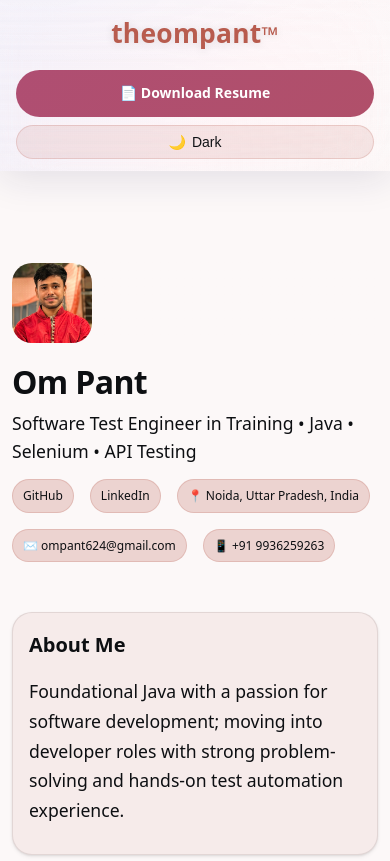
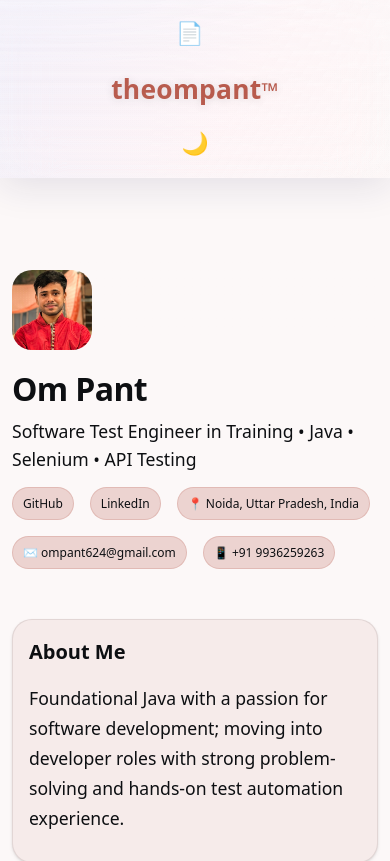
Before and after one commit to theompant/About-Me, a Next.js app: page / in a window 390 px wide. Shown: the top 861 px of the page. Built offline with nearby package versions, Linux system fonts and the light colour scheme; a web font is replaced by a local one.

Commit message:
updated tidbits

```diff
--- a/components/NavBar.tsx
+++ b/components/NavBar.tsx
@@ -20,29 +20,51 @@ export default function NavBar() {
   if (!mounted) {
     return (
       <nav className="liquid-glass nav-root">
+        <div className="nav-mobile-left mobile-only">
+          <a href="/resume.pdf" target="_blank" rel="noopener" className="resume-btn" aria-label="Download Resume">
+            📄
+          </a>
+        </div>
         <div className="nav-brand">
           <Link href="/" className="nav-logo">
             theompant<sup>™</sup>
           </Link>
         </div>
-        <div className="nav-actions">
-          <span style={{ fontSize: "14px", fontWeight: 500 }}>Theme</span>
+        <div className="nav-mobile-right mobile-only">
+          <button className="theme-btn" aria-label="Toggle theme">
+            <span>🌞</span>
+          </button>
         </div>
+        <div className="nav-actions desktop-only" />
       </nav>
     );
   }
 
   const effective = (theme === "system" ? systemTheme : theme) || "light";
+  const themeIcon = effective === "dark" ? "🌞" : "🌙";
 
   return (
     <nav className="liquid-glass nav-root">
+      {/* MOBILE: left icon */}
+      <div className="nav-mobile-left mobile-only">
+        <a href="/resume.pdf" target="_blank" rel="noopener" className="resume-btn" aria-label="Download Resume">
+          📄
+        </a>
+      </div>
+      {/* Branding (always left on desktop, centered on mobile) */}
       <div className="nav-brand">
         <Link href="/" className="nav-logo">
           theompant<sup>™</sup>
         </Link>
       </div>
-      <div className="nav-actions">
-        {/* Resume Download Button */}
+      {/* MOBILE: right icon */}
+      <div className="nav-mobile-right mobile-only">
+        <button className="theme-btn" aria-label="Toggle theme" onClick={onToggleTheme}>
+          <span>{themeIcon}</span>
+        </button>
+      </div>
+      {/* DESKTOP: actions right */}
+      <div className="nav-actions desktop-only">
         <a
           href="/resume.pdf"
           target="_blank"
@@ -51,7 +73,6 @@ export default function NavBar() {
         >
           📄 Download Resume
         </a>
-        {/* Theme Toggle */}
         <button
           className="theme-toggle-btn"
           onClick={onToggleTheme}
--- a/styles/globals.css
+++ b/styles/globals.css
@@ -811,44 +811,55 @@ nav.liquid-glass .nav-logo {
 nav.liquid-glass.nav-root {
   display: flex;
   align-items: center;
-  justify-content: space-between;
+  justify-content: flex-start;
+  gap: 0;
   padding: 12px 24px;
+  min-height: 56px;
   position: sticky;
   top: 0;
   z-index: 100;
   transition: all var(--m3-fast);
-  flex-wrap: wrap;
 }
+.nav-brand { display: flex; align-items: center; flex: 1 1 auto; }
+nav .nav-actions { display: flex; align-items: center; gap: 12px; }
+.mobile-only { display: none; }
+.desktop-only { display: flex; align-items: center; gap: 12px; }
+.nav-mobile-left, .nav-mobile-right { display: none; }
 
-.nav-brand, .nav-actions {
-  display: flex;
-  align-items: center;
-  gap: 16px;
-}
-.nav-actions { gap: 12px; }
-
+/* ---- MOBILE VIEW (icons + brand centered, left/right) ---- */
 @media (max-width: 640px) {
   nav.liquid-glass.nav-root {
-    flex-direction: column;
-    align-items: stretch;
-    gap: 10px;
-    padding: 12px 6vw;
-    text-align: center;
+    justify-content: center;
+    align-items: center;
+    padding: 8px 3vw 5px 3vw;
+    min-height: 48px;
   }
-  .nav-brand {
+  .nav-brand { justify-content: center; flex: none; }
+  .mobile-only { display: flex !important; align-items: center !important; }
+  .desktop-only { display: none !important; }
+  .nav-mobile-left { order: 1; flex: 0 0 44px; justify-content: flex-start; }
+  .nav-brand { order: 2; min-width: 0; }
+  .nav-mobile-right { order: 3; flex: 0 0 44px; justify-content: flex-end; }
+  .resume-btn, .theme-btn {
+    width: 38px;
+    height: 38px;
     justify-content: center;
-    margin-bottom: 4px;
+    align-items: center;
+    border-radius: 999px;
+    font-size: 22px;
+    background: transparent;
+    border: none;
+    outline: none;
+    box-shadow: none;
+    padding: 0;
+    margin: 0;
+    color: inherit;
+    transition: background var(--m3-fast);
   }
-  .nav-actions {
-    flex-direction: column;
-    gap: 10px;
-    align-items: stretch;
-    width: 100%;
+  .resume-btn:active, .theme-btn:active {
+    background: color-mix(in srgb, var(--m3-primary) 14%, transparent);
   }
-  .resume-download-btn,
-  .theme-toggle-btn {
-    width: 100%;
-    justify-content: center;
-    border-radius: 999px;
+  .resume-btn:focus, .theme-btn:focus {
+    box-shadow: 0 0 0 2px var(--m3-primary);
   }
 }
```
